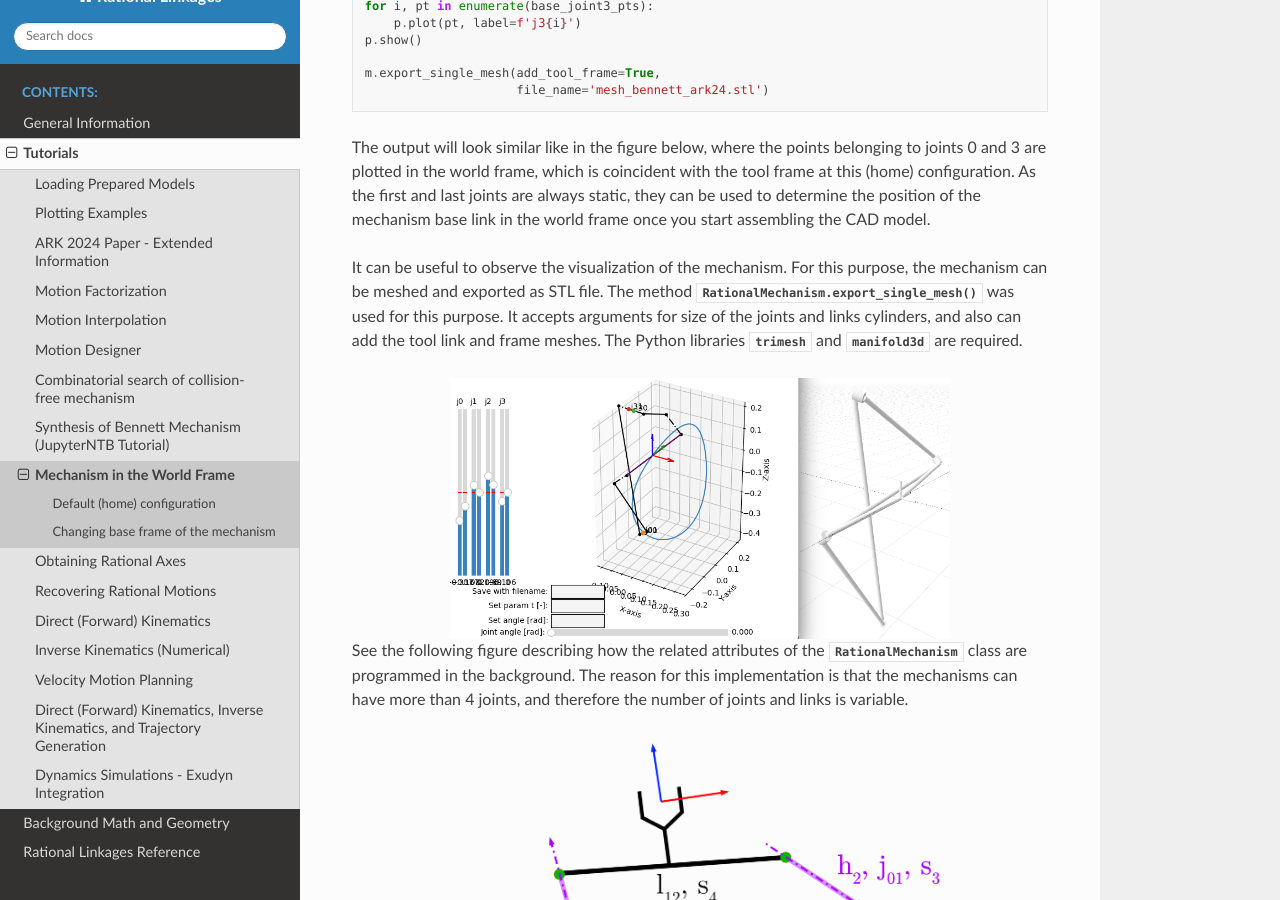
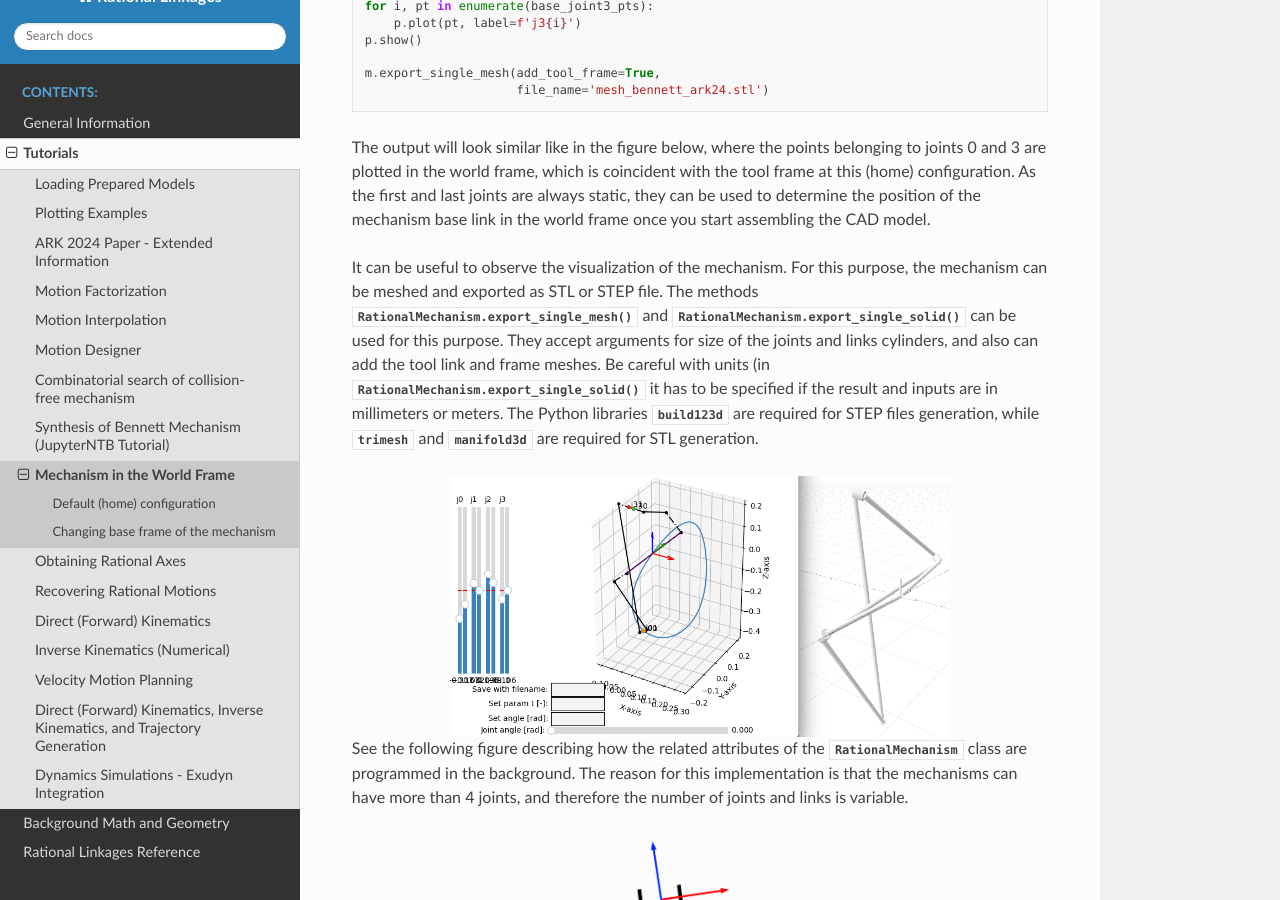
Before and after one commit to hucik14/rational-linkages, a Sphinx documentation site: the page built from docs/source/tutorials/mechanism_with_tool.rst, in a window 1280 px wide and 900 px high, scrolled down 984 px. Built offline with Sphinx 7.4.7 and the Read the Docs theme 3.1.0, drawn with Linux system fonts in a browser that asks for light colours.

Commit message:
docs update

```diff
--- a/docs/source/tutorials/mechanism_with_tool.rst
+++ b/docs/source/tutorials/mechanism_with_tool.rst
@@ -64,10 +64,14 @@ joints are always static, they can be used to determine the position of the mech
 once you start assembling the CAD model.
 
 It can be useful to observe the visualization of the mechanism. For this purpose, the mechanism
-can be meshed and exported as STL file. The method :meth:`.RationalMechanism.export_single_mesh()`
-was used for this purpose. It accepts arguments for size of the joints and links cylinders, and also can
-add the tool link and frame meshes. The Python libraries :mod:`trimesh` and :mod:`manifold3d` are
-required.
+can be meshed and exported as STL or STEP file. The methods :meth:`.RationalMechanism.export_single_mesh()`
+and :meth:`.RationalMechanism.export_single_solid()` can be
+used for this purpose. They accept arguments for size of the joints and links cylinders, and also can
+add the tool link and frame meshes. Be careful with units (in :meth:`.RationalMechanism.export_single_solid()`
+it has to be specified if the result and inputs are in millimeters or meters.
+The Python libraries
+:mod:`build123d` are required for STEP files generation, while
+:mod:`trimesh` and :mod:`manifold3d` are required for STL generation.
 
 .. figure:: figures/pts_on_axes.png
     :width: 500 px
```
Also changed, not shown: 1 other file.
